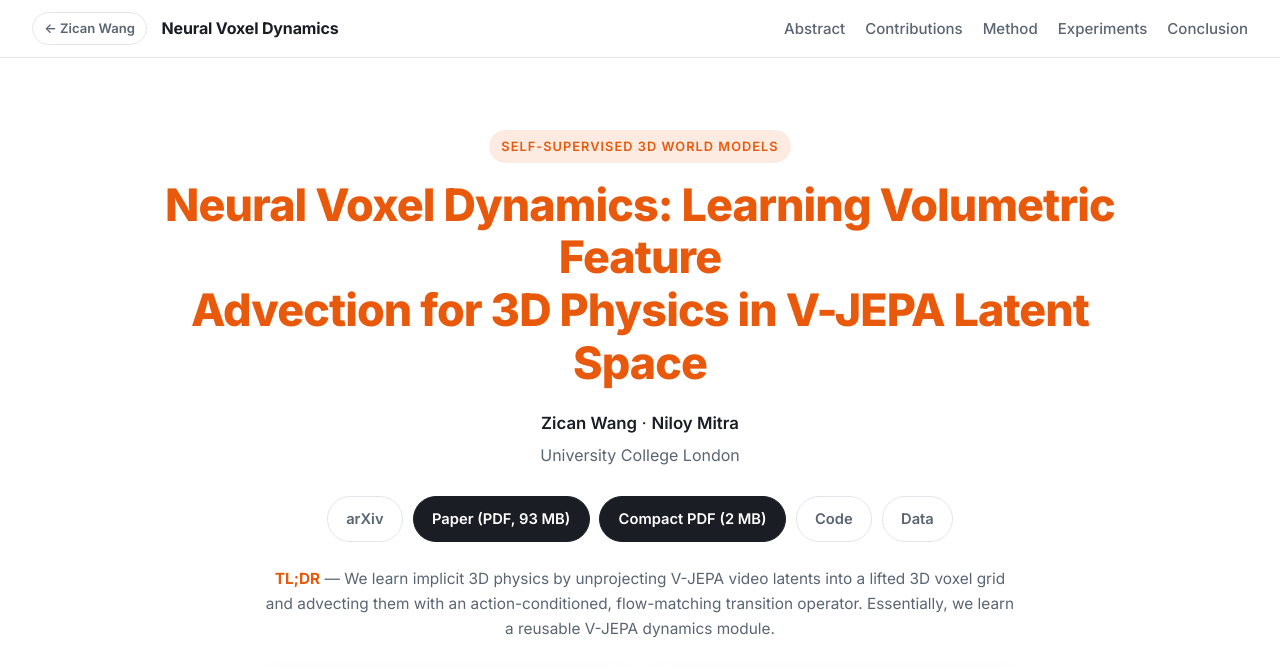
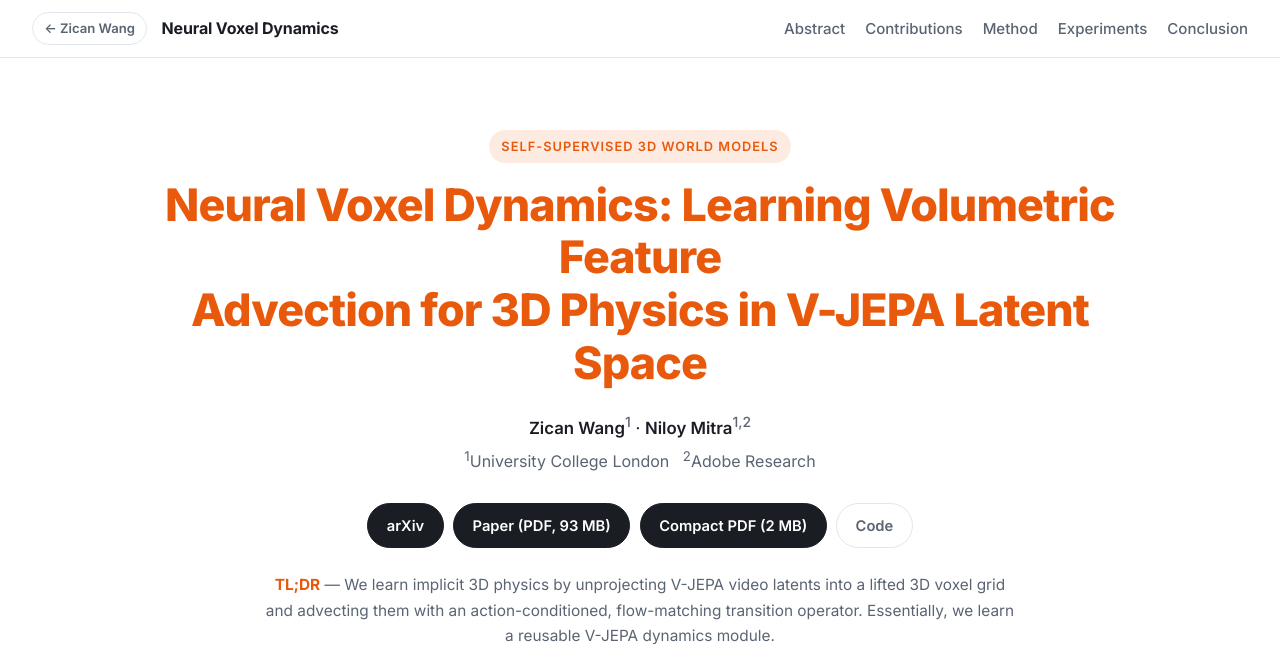
Before and after one commit to wangzican/wangzican.github.io, a Jekyll site: the page built from _publications/nvd.html, in a window 1280 px wide and 900 px high, cut to the strip 0-667 px from the top of the window. Built offline with Jekyll 4.4.1, drawn with Linux system fonts in a browser that asks for light colours.

Commit message:
added arxiv link

```diff
--- a/_publications/nvd.html
+++ b/_publications/nvd.html
@@ -60,17 +60,16 @@ pdf: '/publication/nvd/assets/voxelDynamics.pdf'
     </h1>
 
     <p class="hero__authors">
-      <a href="https://wangzican.github.io/">Zican Wang</a> &middot;
-      <a href="http://www0.cs.ucl.ac.uk/staff/n.mitra/">Niloy Mitra</a>
+      <a href="https://wangzican.github.io/">Zican Wang</a><sup>1</sup> &middot;
+      <a href="http://www0.cs.ucl.ac.uk/staff/n.mitra/">Niloy Mitra</a><sup>1,2</sup>
     </p>
-    <p class="hero__affil">University College London</p>
+    <p class="hero__affil"><sup>1</sup>University College London &nbsp; <sup>2</sup>Adobe Research</p>
 
     <div class="hero__links">
-      <a class="btn btn--soon" href="#" aria-disabled="true"><span>arXiv</span></a>
+      <a class="btn" href="https://arxiv.org/abs/2606.26410" target="_blank" rel="noopener"><span>arXiv</span></a>
       <a class="btn" href="assets/voxelDynamics.pdf" target="_blank" rel="noopener"><span>Paper (PDF, 93 MB)</span></a>
       <a class="btn" href="assets/voxelDynamics_small.pdf" target="_blank" rel="noopener"><span>Compact PDF (2 MB)</span></a>
       <a class="btn btn--soon" href="#" aria-disabled="true"><span>Code</span></a>
-      <a class="btn btn--soon" href="#" aria-disabled="true"><span>Data</span></a>
     </div>
 
     <p class="hero__tldr">
```
